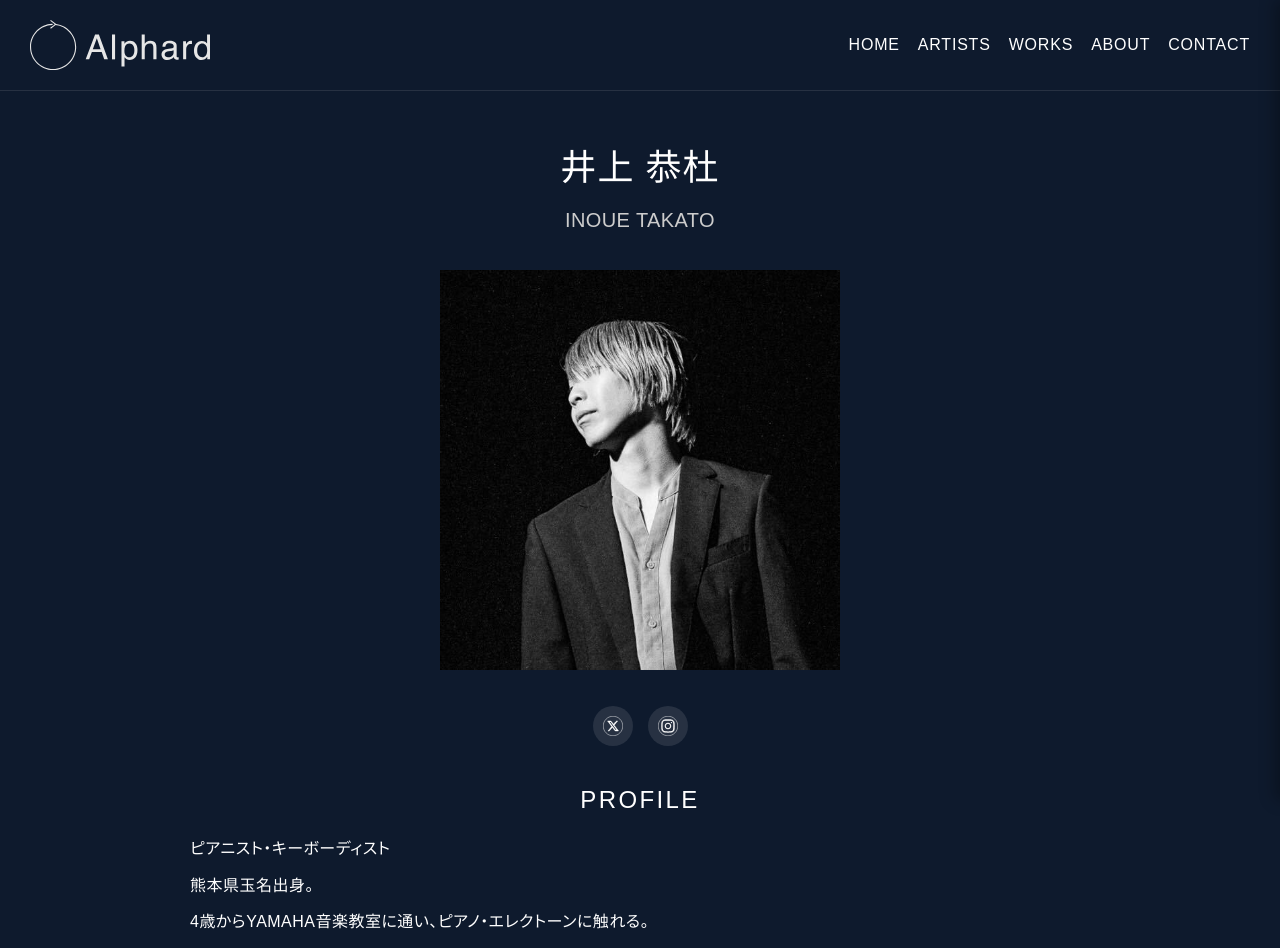
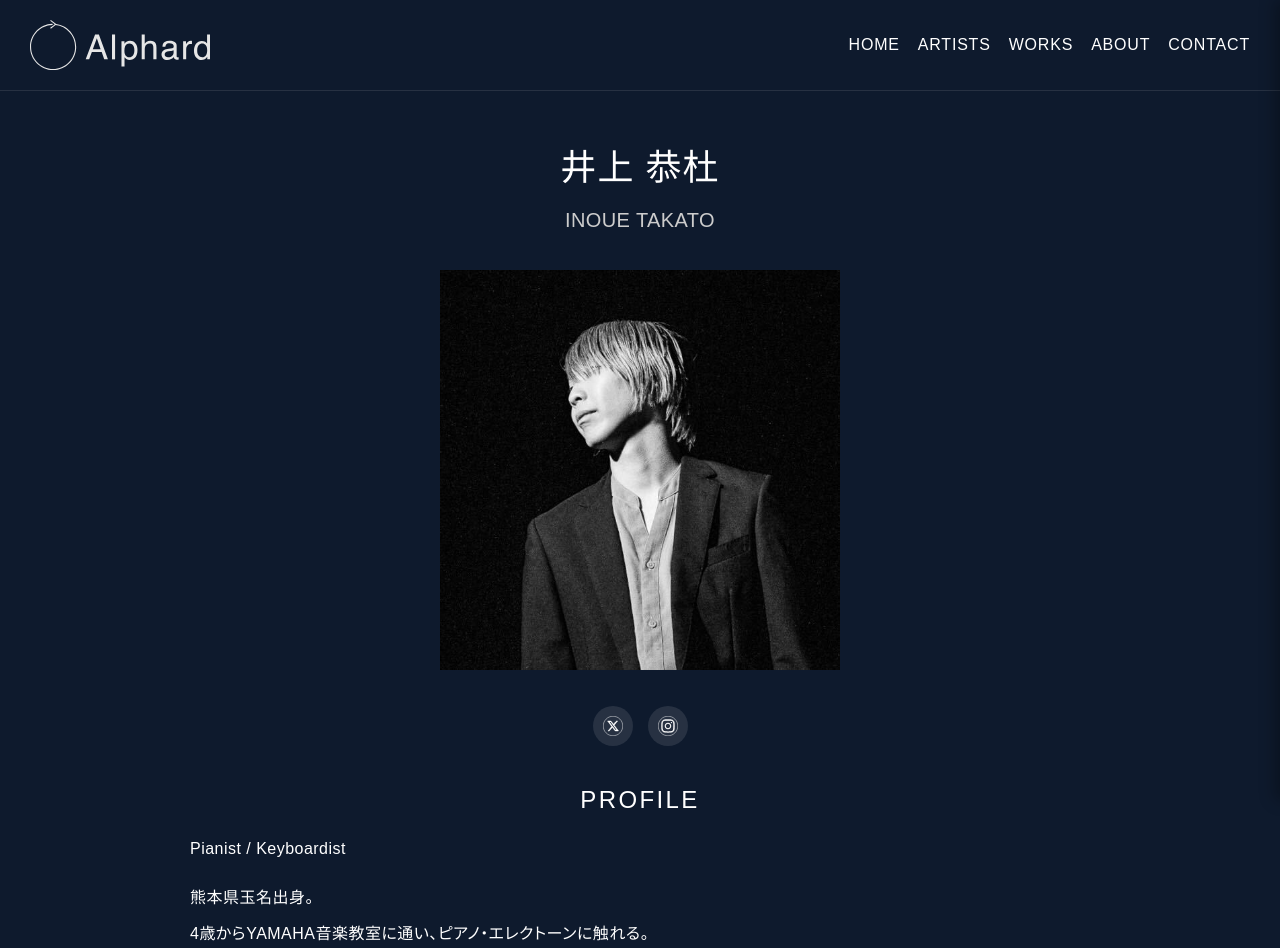
Before and after one commit to KakizoeYasuhiro/alphard, a Next.js app: page /artists/inoue-takato in a window 1280 px wide. Shown: the top 948 px of the page. Built offline with nearby package versions, Linux system fonts and the light colour scheme; no server answers; what react-google-recaptcha-v3 would draw is missing.

Commit message:
アーティスト紹介文の文言を少し変更

```diff
--- a/src/components/pages/ArtistDetailClient.js
+++ b/src/components/pages/ArtistDetailClient.js
@@ -126,7 +126,7 @@ export default function ArtistDetailClient() {
       <div className="profile-section">
         <h3 className="en-text">PROFILE</h3>
         <div className="profile-text ja-text">
-          <p>ボーカリスト</p>
+          <p>Vocalist</p>
           <p>熊本県菊池市出身。</p>
           <p>ロックバンド・torch(2016-2020)、ユニット・CASPER CAVE(2020-2023)のボーカリストを経て、現在は自身のソロ名義である園木 邦宝(2023-)として活動。</p>
           <p>2023年より、都内近郊から地元・熊本に拠点を移し、ソロアーティストとして九州・東京都内で活動後、2025年より現在のキャリアを本格始動した。</p>
--- a/src/components/pages/InoueDetailClient.js
+++ b/src/components/pages/InoueDetailClient.js
@@ -68,7 +68,7 @@ export default function InoueDetailClient() {
         <h3 className="en-text">PROFILE</h3>
         <div className="profile-text ja-text">
           <div className="profile-section-content">
-            <p>ピアニスト・キーボーディスト</p>
+            <p>Pianist / Keyboardist</p>
             <p>熊本県玉名出身。</p>
             <p>4歳からYAMAHA音楽教室に通い、ピアノ・エレクトーンに触れる。</p>
             <p>地元高校を卒業後、上京。</p>
--- a/src/styles/artists.css
+++ b/src/styles/artists.css
@@ -176,6 +176,15 @@
 
 .profile-section-content {
     margin-bottom: 25px;
+}
+
+.profile-section-content p:first-child {
+    margin-bottom: 20px;
+}
+
+/* 園木邦宝ページの職業と出身地の間隔 */
+.profile-text p:first-child {
+    margin-bottom: 20px;
 }
 
 /* カルーセル */
```
